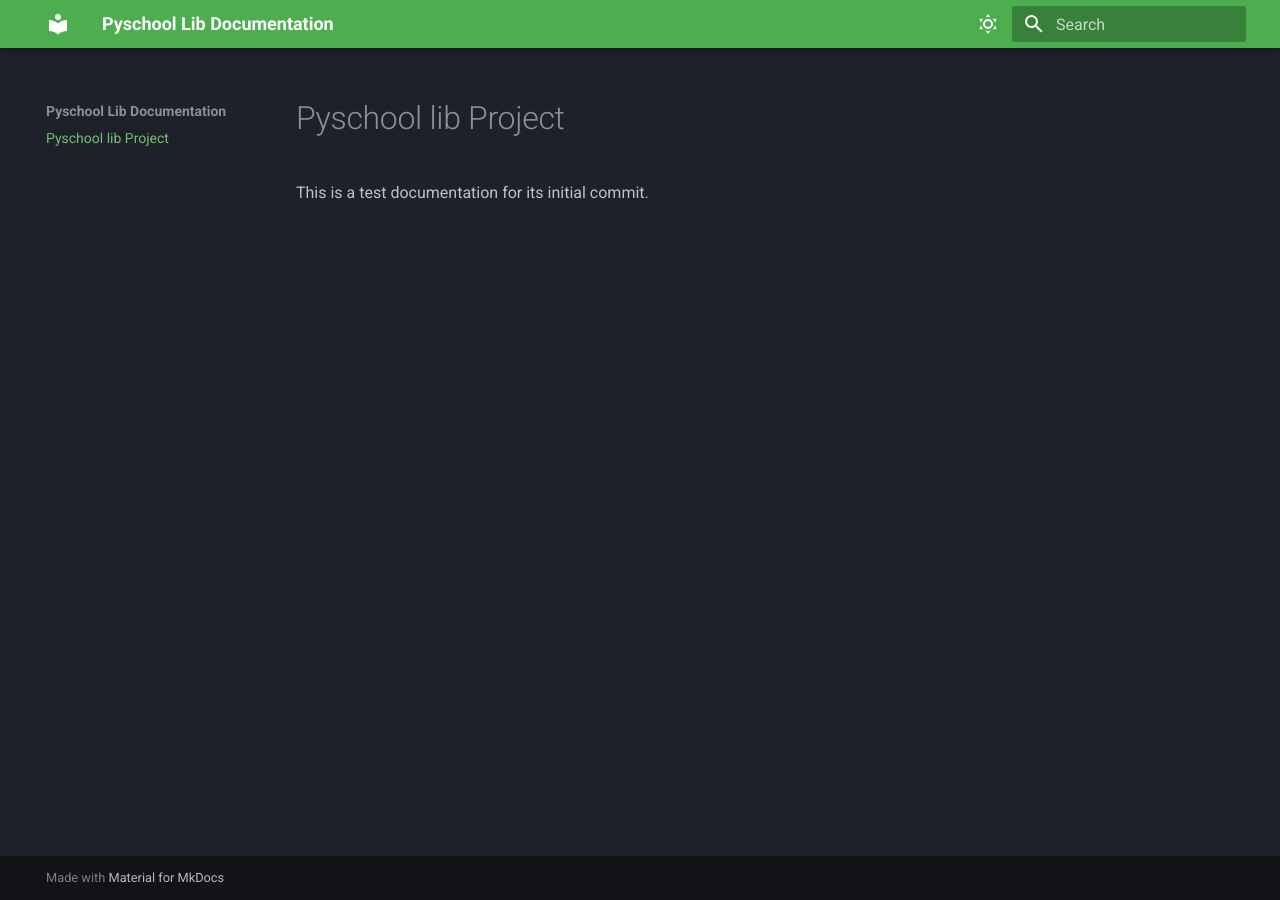
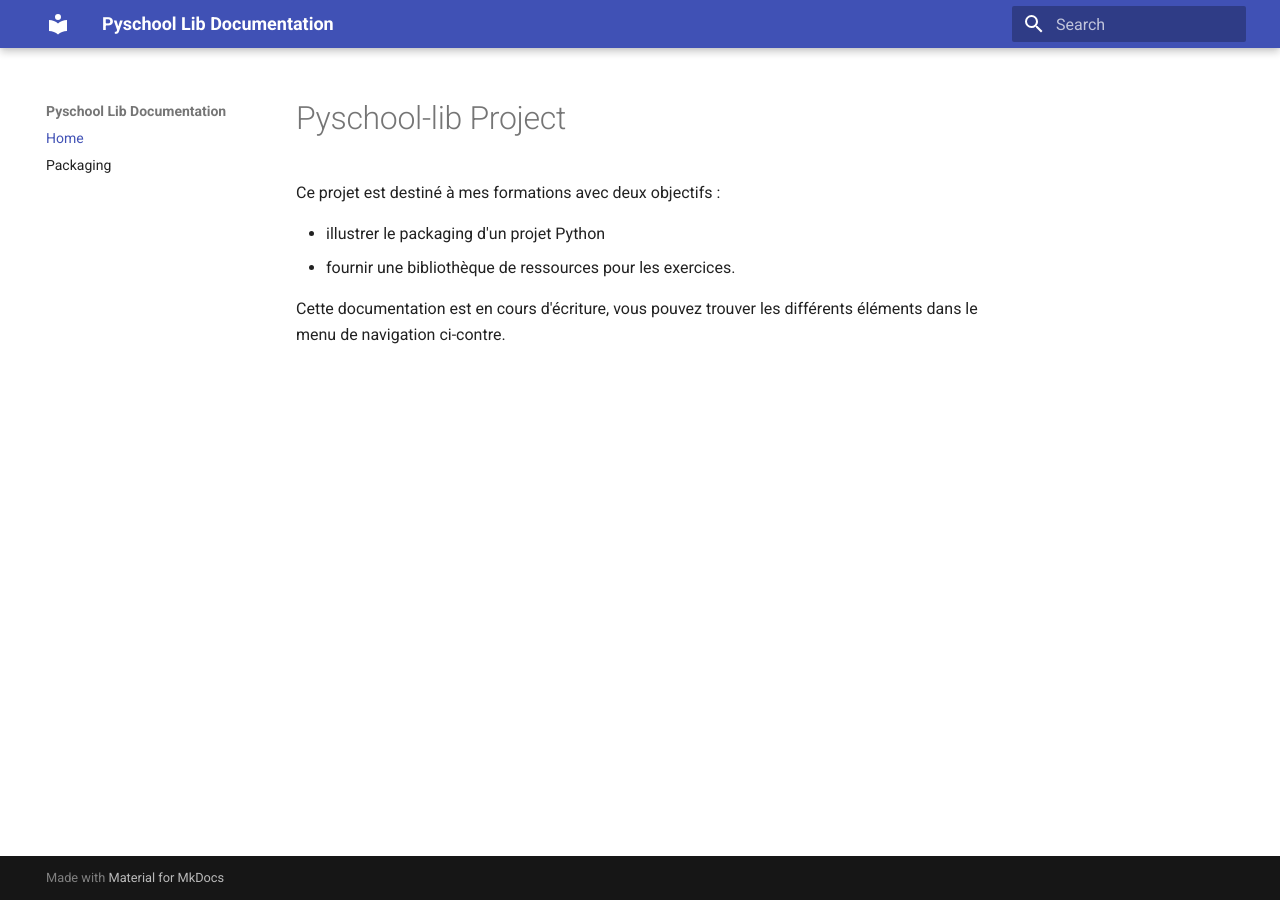
Before and after one commit to darko-itpro/pyschool-lib, an MkDocs documentation site: the page built from docs/index.md, in a window 1280 px wide. Built offline with MkDocs 1.6.1 and Material for MkDocs 9.7.7, drawn with Linux system fonts in a browser that asks for light colours.

Commit message:
Added some documentation.

```diff
--- a/docs/index.md
+++ b/docs/index.md
@@ -1,3 +1,9 @@
-# Pyschool lib Project
+# Pyschool-lib Project
 
-This is a test documentation for its initial commit.
+Ce projet est destiné à mes formations avec deux objectifs :
+
+ * illustrer le packaging d'un projet Python
+ * fournir une bibliothèque de ressources pour les exercices.
+
+Cette documentation est en cours d'écriture, vous pouvez trouver les différents éléments dans le
+menu de navigation ci-contre.
--- a/mkdocs.yml
+++ b/mkdocs.yml
@@ -1,17 +1,6 @@
 site_name: Pyschool Lib Documentation
+nav:
+  - Home: index.md
+  - Packaging: package.md
 theme:
   name: material
-  palette:
-    - scheme: slate
-      toggle:
-        icon: material/weather-sunny
-        name: Dark Mode
-      primary: green
-      accent : deep purple
-
-    - schema: default
-      toggle:
-        icon: material/weather-night
-        name: Light Mode
-      primary: blue
-      accent : deep orange
```
Also changed, not shown: README.md (+2 -0 lines), docs/package.md (added, +69 -0 lines).
